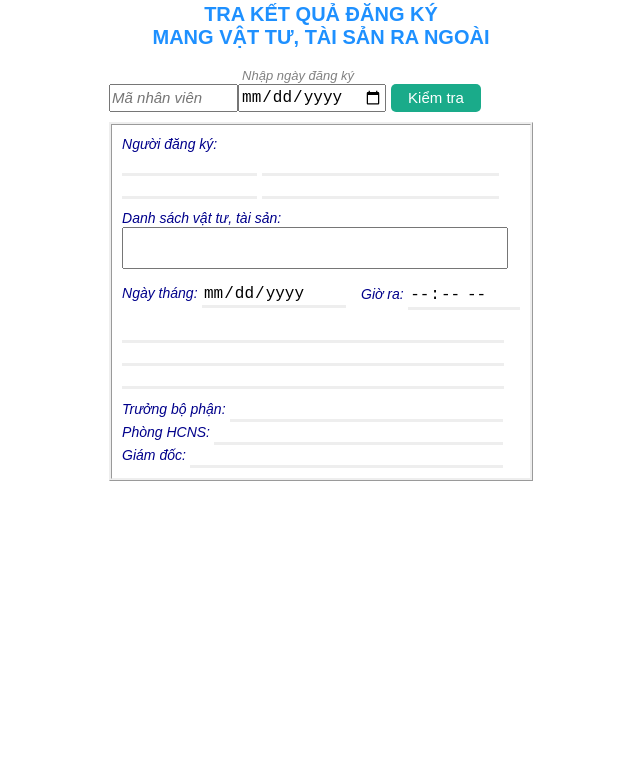
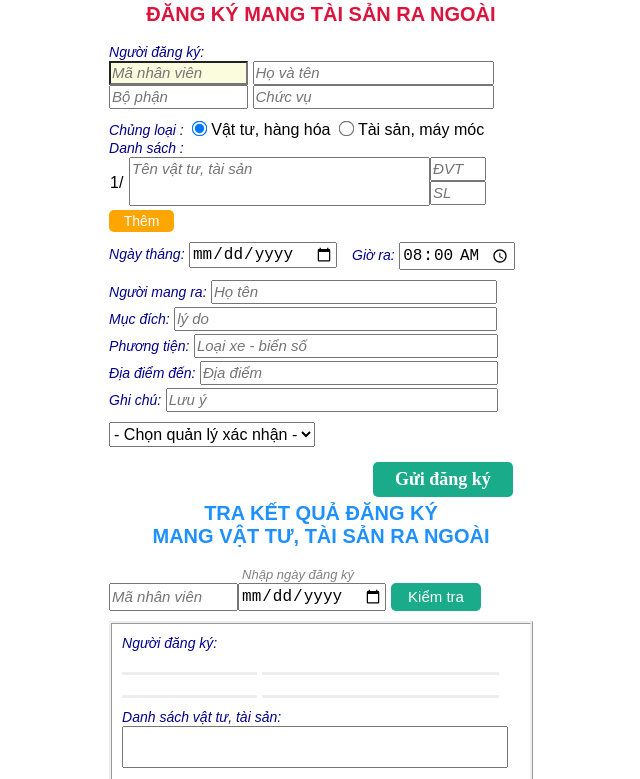
Before and after one commit to SongLamPack/DKVatTuRaNgoai_SLP, a website built with Parcel: page index.html in a window 1280 px wide. Shown: the part 51-830 px from the top of the page, without its empty margins (319-959 px from the left). Before the commit the page ends 800 px from the top, so only its background shows below. Built offline with nearby package versions, Linux system fonts and the light colour scheme.

Commit message:
Update index.html

```diff
--- a/index.html
+++ b/index.html
@@ -26,7 +26,7 @@
           />
     </div>
     <!-- bảng chào mừng -->
-    <section id="pgdangky" class="hidden">
+    <section id="pgdangky" class="hiddenm">
       <h1
         id="tieudeform"
         class="tieude"
@@ -93,6 +93,9 @@
           <br>
           <label for="idphuongtien">Phương tiện:</label>
           <input id="idphuongtien" class="nhaplieu" type="text" style="width:298px;margin-top: 3px" placeholder="Loại xe - biển số"></input>
+          <br>
+          <label for="iddiadiem">Địa điểm đến:</label>
+          <input id="iddiadiem" class="nhaplieu" type="text" style="width:292px;margin-top: 3px" placeholder="Địa điểm"></input>
           <br>
           <label for="idghichu">Ghi chú:</label>
           <input id="idghichu" class="nhaplieu" type="text" style="width:326px;margin-top: 3px" placeholder="Lưu ý"></input>
```
